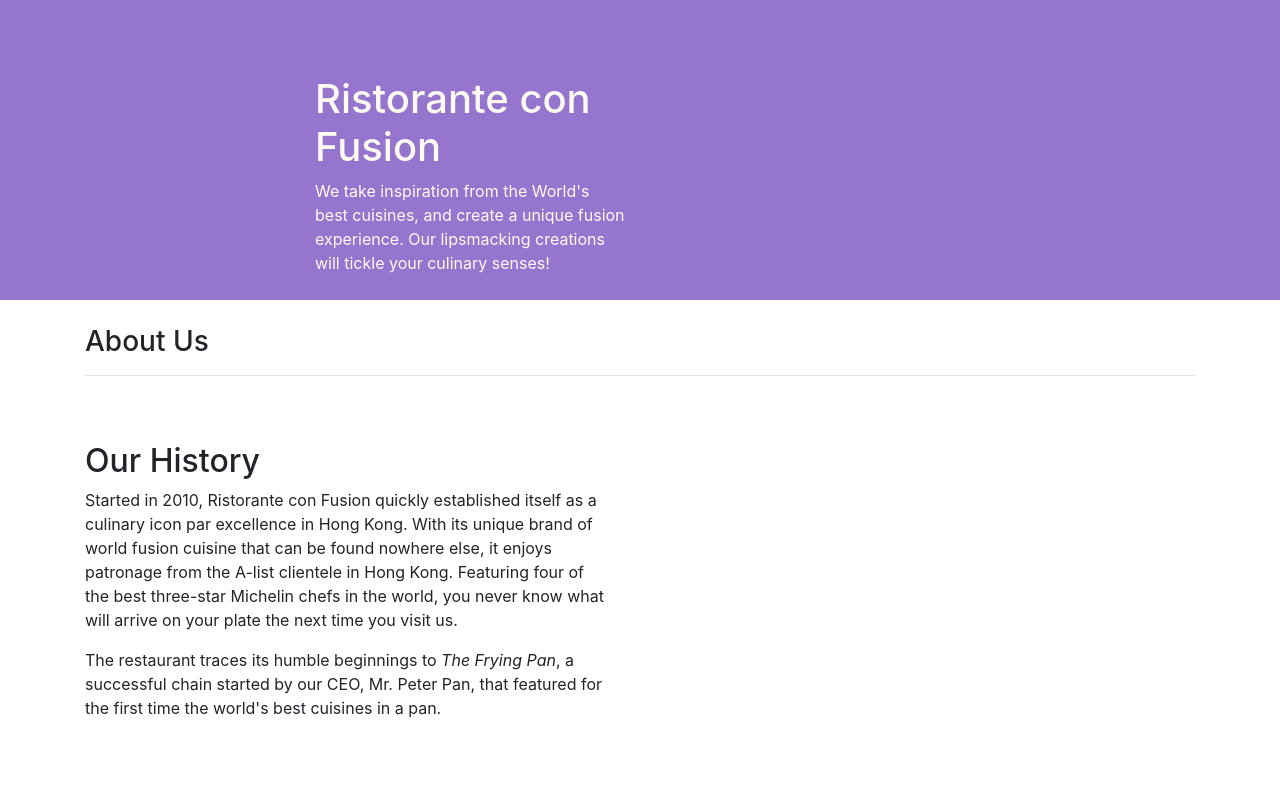
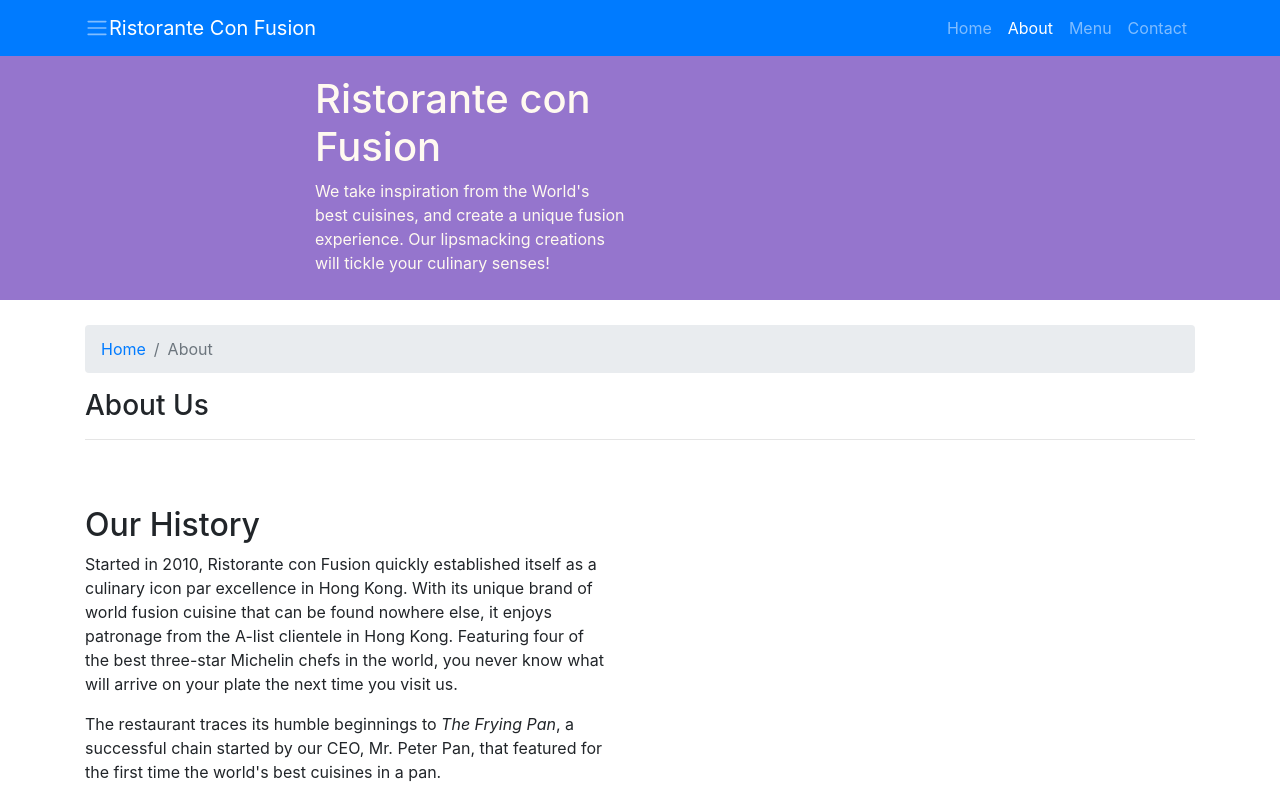
Before and after one commit to Crouser/restaurant, a website: page aboutus.html in a window 1280 px wide. Shown: the top 797 px of the page. Drawn offline with nearby package versions, Linux system fonts and the light colour scheme.

Commit message:
navbarBreadcrumbs

```diff
--- a/aboutus.html
+++ b/aboutus.html
@@ -16,6 +16,26 @@
 </head>
 
 <body>
+    <nav class="navbar navbar-dark navbar-expand-sm bg-primary fixed-top">
+
+        <div class="container">
+            <button class="navbar-toggler" type="button" data-toggle="collapse" data-target="#Navbar"></button>
+               <span class="navbar-toggler-icon"></span>
+
+            <a class="navbar-brand mr-auto" href="./index.html">Ristorante Con Fusion</a>
+
+                <div class="collapse navbar-collapse" id="Navbar"></div>
+                    <ul class="navbar-nav mr-auto">
+                        <li class="navbar-item "><a class="nav-link" href="./index.html">Home</a></li>
+                        <li class="navbar-item active"><a class="nav-link" href="#">About</a></li>
+                        <li class="navbar-item"><a class="nav-link" href="#">Menu</a></li>
+                        <li class="navbar-item"><a class="nav-link" href="#">Contact</a></li
+
+                    </ul>
+
+                </div>
+
+    </nav>
 
     <header class="header">
         <div class="container">
@@ -33,6 +53,13 @@
     <div>
         <div>
             <div class="container" id="about">
+                <div class="row"></div>
+                   <ol class="col-12 breadcrumb">
+                        <li class="breadcrumb-item"><a href="./index.html">Home</a></li>
+                        <li class="breadcrumb-item active">About</a>
+
+                     </ol>
+
                <h3>About Us</h3>
                <hr>
             </div>
@@ -71,7 +98,7 @@
                 <div class="col-4 offset-1 col-sm-2">
                     <h5>Links</h5>
                     <ul class="list-unstyled">
-                        <li><a href="#">Home</a></li>
+                        <li><a href="./index.html">Home</a></li>
                         <li><a href="#">About</a></li>
                         <li><a href="#">Menu</a></li>
                         <li><a href="#">Contact</a></li>
--- a/styles.css
+++ b/styles.css
@@ -26,3 +26,10 @@
 	margin: 0px;
 	color: #0f0f0f;
 }
+.body{
+	padding: 50px 0px 0px 0px;
+	z-index: 0;
+}
+.navbar-dark{
+	background: #512DA8;
+}
```
Also changed, not shown: index.html (+22 -1 lines).
